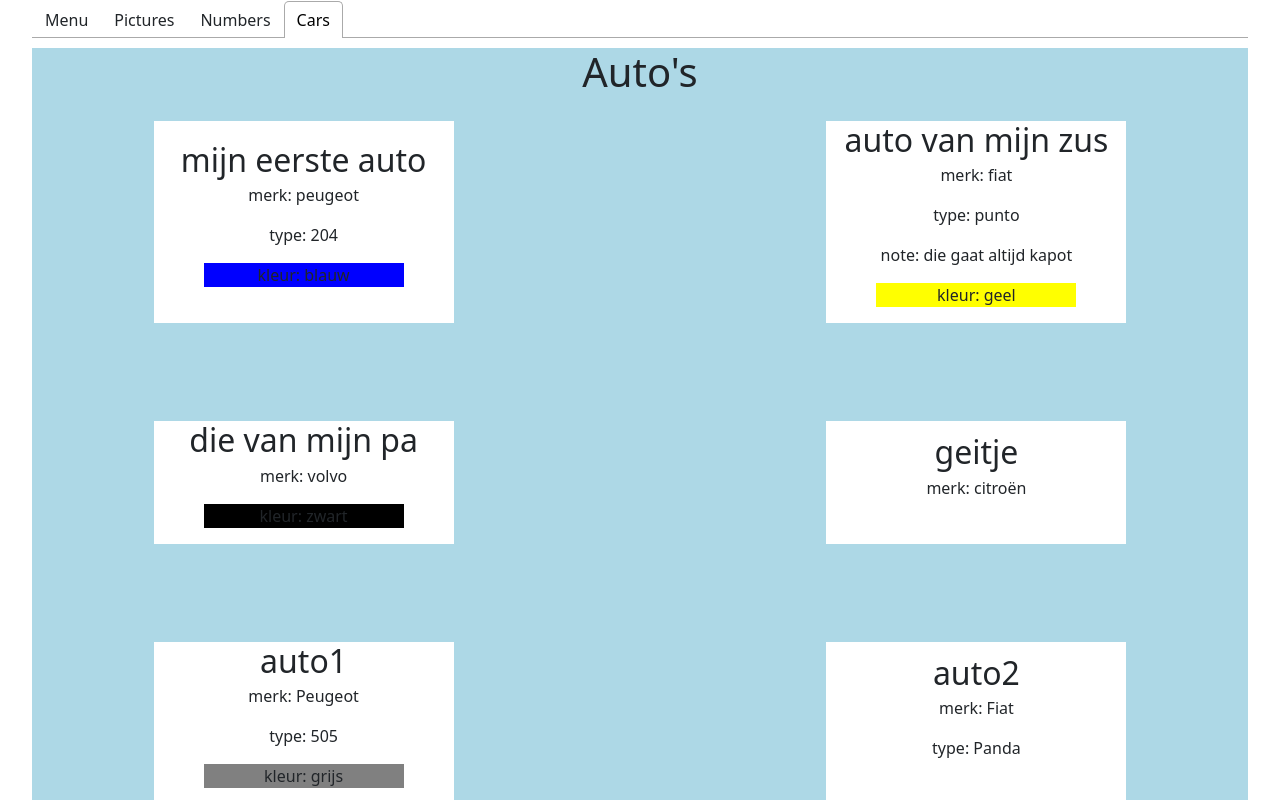
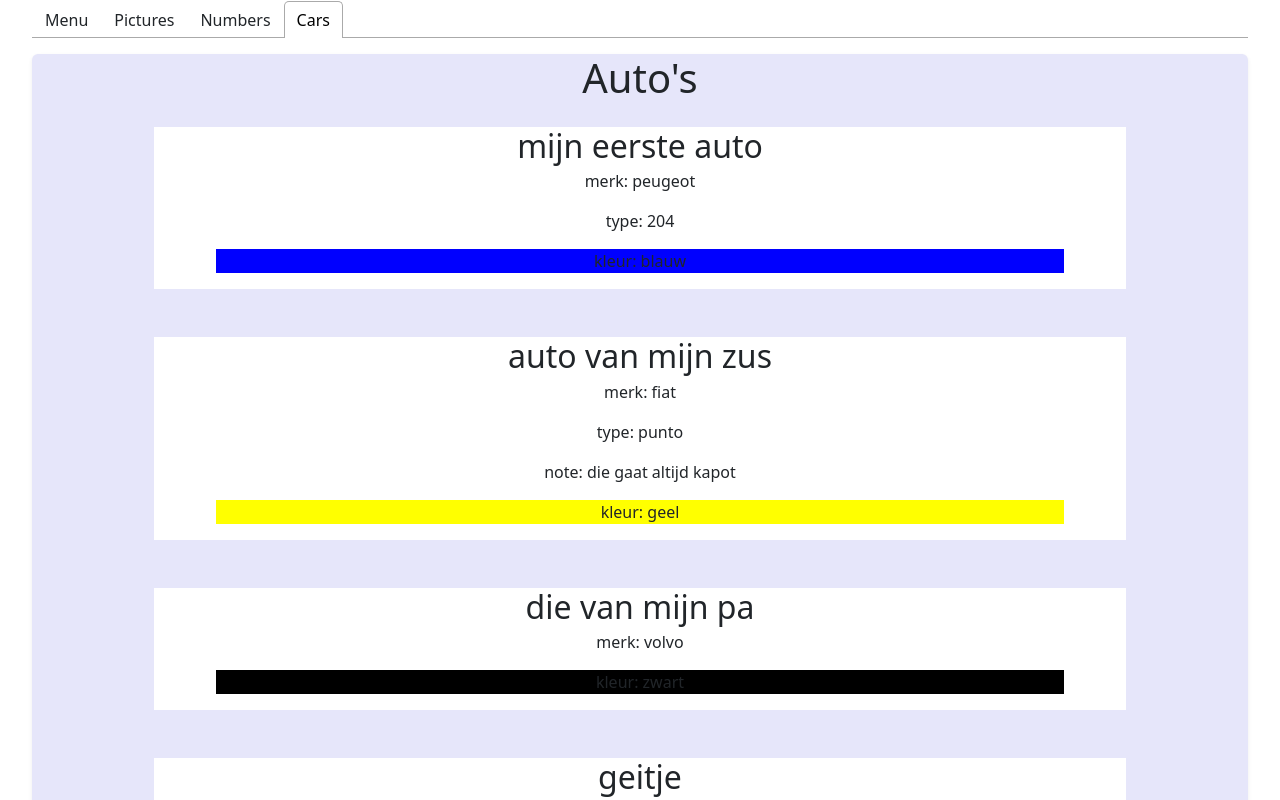
Before and after one commit to DriesDubois/dynamic_oefeningen, a React (Create React App) app: page / in a window 1280 px wide. Both pictures are taken after a click on the tab "Cars". Shown: the top 800 px of the page. Built offline with nearby package versions, Linux system fonts and the light colour scheme.

Commit message:
cars changed to children method

```diff
--- a/src/components/Cars.js
+++ b/src/components/Cars.js
@@ -1,5 +1,6 @@
 import * as PropTypes from "prop-types";
 import {COLOR_TRANSLATION} from "../data/data";
+import {Section} from "./Section";
 
 
 Cars.propTypes = {
@@ -10,19 +11,25 @@ Cars.propTypes = {
 }
 
 export function Cars(props) {
-    const {array} = props;
+    const {cars} = props;
     const {title} = props;
 
     return(
-        <>
-            <div style={{background: "lightBlue", paddingLeft: "10%", paddingRight: "10%"}}>
-                <h1 style={{textAlign: "center", marginBottom: "25px"}}>{title}</h1>
-                <div className="d-flex space-between mb-5 flex-wrap justify-content-between" style={{gap:"50px"}}>
-                    {array.map(c => <Car key={c.id} car={c}/> )}
-                </div>
-            </div>
 
-        </>
+        <Section title={title}>
+            {cars.map(c => <Car key={c.id} car={c}/> )}
+        </Section>
+
+        // Oude manier zonder gebruik van child en section functie
+        // <>
+        //     <div style={{background: "lightBlue", paddingLeft: "10%", paddingRight: "10%"}}>
+        //         <h1 style={{textAlign: "center", marginBottom: "25px"}}>{title}</h1>
+        //         <div className="d-flex space-between mb-5 flex-wrap justify-content-between" style={{gap:"50px"}}>
+        //             {array.map(c => <Car key={c.id} car={c}/> )}
+        //         </div>
+        //     </div>
+        //
+        // </>
     )
 }
 
--- a/src/components/Section.js
+++ b/src/components/Section.js
@@ -1,4 +1,5 @@
 import * as PropTypes from "prop-types";
+import {Container, Row} from "react-bootstrap";
 
 
 
@@ -10,18 +11,17 @@ Section.propTypes = {
 }
 
 export function Section(props) {
-    const {content,title} = props;
+    const {children,title} = props;
 
 
     return(
-        <>
-            <div style={{background: "lightBlue", paddingLeft: "10%", paddingRight: "10%"}}>
+            <div style={{background: "lavender", paddingLeft: "10%", paddingRight: "10%"}} className="mt-3 rounded shadow-sm">
                 <h1 style={{textAlign: "center", marginBottom: "25px"}}>{title}</h1>
-                <div className="d-flex flex-column space-between mb-5">
-                    {content}
-                </div>
+                <Container>
+                    <Row>
+                        {children}
+                    </Row>
+                </Container>
             </div>
-
-        </>
     )
 }
--- a/src/pages/CarsPage.js
+++ b/src/pages/CarsPage.js
@@ -5,7 +5,7 @@ export function CarsPage(props) {
     const {array} = props;
     return (
         <>
-            <Cars array={array} title={"Auto's"}/>
+            <Cars cars={array} title={"Auto's"}/>
         </>
     )
         ;
```
